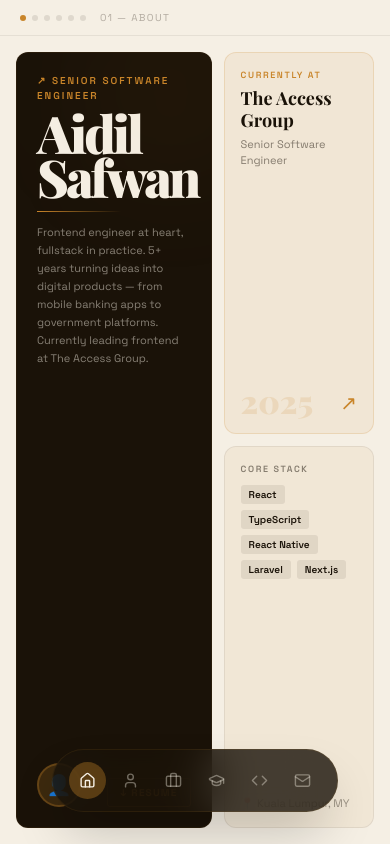
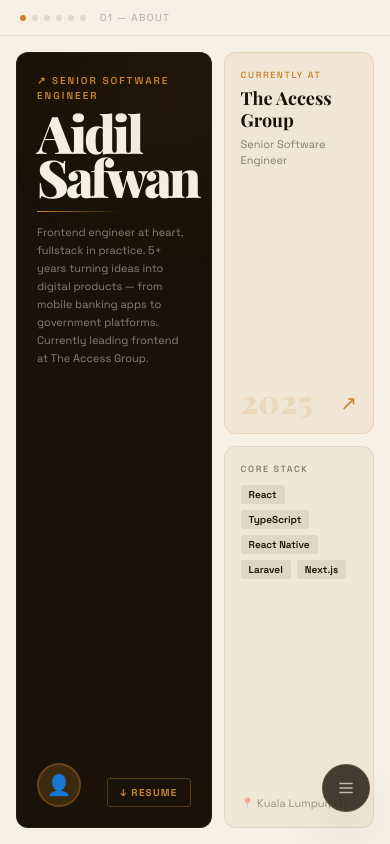
Before and after one commit to aidilsfwn/aidil-safwan-vite, a React (Vite) app: page / in a window 390 px wide. Built offline with nearby package versions, Linux system fonts and the light colour scheme.

Commit message:
feat: replace FloatingDock with draggable AssistiveTouch-style button with edge snapping

```diff
--- a/src/components/FloatingDock.tsx
+++ b/src/components/FloatingDock.tsx
@@ -1,5 +1,6 @@
-import { Home, User, Code, Briefcase, Mail, GraduationCap } from "lucide-react";
-import { motion } from "framer-motion";
+import { useState, useRef, useCallback } from "react";
+import { motion, AnimatePresence, useMotionValue, animate } from "framer-motion";
+import { Home, User, Code, Briefcase, Mail, GraduationCap, Menu, X } from "lucide-react";
 import { useActiveSection, scrollToSection } from "../hooks/useActiveSection";
 
 const navItems = [
@@ -11,49 +12,139 @@ const navItems = [
   { id: "contact",    icon: Mail,          label: "Contact" },
 ];
 
+const BUTTON_SIZE = 48;
+const EDGE_MARGIN = 20;
+
 interface FloatingDockProps {
   className?: string;
 }
 
 export const FloatingDock = ({ className = "" }: FloatingDockProps) => {
+  const [open, setOpen] = useState(false);
   const active = useActiveSection();
 
+  const x = useMotionValue(0);
+  const y = useMotionValue(0);
+
+  const constraintsRef = useRef<HTMLDivElement>(null);
+  const buttonRef = useRef<HTMLDivElement>(null);
+  // Track drag distance to distinguish tap from drag
+  const dragDelta = useRef(0);
+
+  const snapToEdge = useCallback(() => {
+    if (!buttonRef.current) return;
+    const rect = buttonRef.current.getBoundingClientRect();
+    const vw = window.innerWidth;
+
+    const snapRight = rect.left + BUTTON_SIZE / 2 > vw / 2;
+    const targetLeft = snapRight ? vw - EDGE_MARGIN - BUTTON_SIZE : EDGE_MARGIN;
+    const dx = targetLeft - rect.left;
+
+    animate(x, x.get() + dx, { type: "spring", stiffness: 400, damping: 35 });
+  }, [x]);
+
+  const handleDragStart = useCallback(() => {
+    dragDelta.current = 0;
+    setOpen(false);
+  }, []);
+
+  const handleDrag = useCallback((_: unknown, info: { delta: { x: number; y: number } }) => {
+    dragDelta.current += Math.abs(info.delta.x) + Math.abs(info.delta.y);
+  }, []);
+
+  const handleDragEnd = useCallback(() => {
+    snapToEdge();
+  }, [snapToEdge]);
+
+  const handleButtonClick = useCallback(() => {
+    if (dragDelta.current < 4) setOpen((prev) => !prev);
+  }, []);
+
+  const handleNavClick = useCallback((id: string) => {
+    scrollToSection(id);
+    setOpen(false);
+  }, []);
+
   return (
-    <div className={`fixed bottom-8 left-1/2 -translate-x-1/2 z-50 ${className}`}>
+    // Full-screen invisible layer — drag is bounded to this
+    <div ref={constraintsRef} className={`fixed inset-0 pointer-events-none z-50 ${className}`}>
       <motion.div
-        initial={{ y: 100, opacity: 0 }}
-        animate={{ y: 0, opacity: 1 }}
-        transition={{ delay: 0.5, type: "spring", stiffness: 260, damping: 20 }}
-        className="flex items-center gap-1.5 px-4 py-3 rounded-full bg-ink/80 backdrop-blur-xl border border-amber/10 shadow-2xl"
+        ref={buttonRef}
+        drag
+        dragConstraints={constraintsRef}
+        dragElastic={0.08}
+        dragMomentum={false}
+        style={{ x, y, position: "absolute", bottom: 32, right: EDGE_MARGIN }}
+        onDragStart={handleDragStart}
+        onDrag={handleDrag}
+        onDragEnd={handleDragEnd}
+        className="pointer-events-auto"
       >
-        {navItems.map((item) => {
-          const isActive = active === item.id;
-          return (
-            <button
+        {/* Nav stack — renders above the button */}
+        <AnimatePresence>
+          {open && (
+            <div className="absolute bottom-full mb-3 left-1/2 -translate-x-1/2 flex flex-col-reverse gap-2 items-center">
+              {navItems.map((item, i) => (
+                <motion.button
                   key={item.id}
+                  initial={{ opacity: 0, y: 6, scale: 0.88 }}
+                  animate={{ opacity: 1, y: 0, scale: 1 }}
+                  exit={{ opacity: 0, y: 6, scale: 0.88 }}
+                  transition={{ delay: i * 0.03, duration: 0.18, ease: "easeOut" }}
                   aria-label={item.label}
-              aria-current={isActive ? "page" : undefined}
-              onClick={() => scrollToSection(item.id)}
-              className={`relative p-2.5 rounded-full transition-all duration-300 group ${
-                isActive
-                  ? "text-cream bg-amber/20"
-                  : "text-cream/40 hover:text-cream hover:bg-amber/10"
+                  aria-current={active === item.id ? "page" : undefined}
+                  onClick={() => handleNavClick(item.id)}
+                  className={`flex items-center gap-2 pl-2.5 pr-3.5 py-2 rounded-full font-sans text-[11px] font-semibold whitespace-nowrap shadow-lg transition-colors ${
+                    active === item.id
+                      ? "bg-amber text-ink"
+                      : "bg-ink/90 backdrop-blur-xl text-cream/80 border border-amber/[0.12]"
                   }`}
                 >
-              <item.icon size={17} />
-              <span className="absolute -top-9 left-1/2 -translate-x-1/2 px-2 py-1 bg-ink text-cream text-[10px] rounded border border-amber/10 opacity-0 group-hover:opacity-100 transition-opacity whitespace-nowrap pointer-events-none">
+                  <item.icon size={13} />
                   {item.label}
-              </span>
-              {isActive && (
-                <motion.div
-                  layoutId="dock-active-pill"
-                  className="absolute inset-0 bg-amber/20 rounded-full -z-10"
-                  transition={{ type: "spring", stiffness: 300, damping: 30 }}
-                />
+                </motion.button>
+              ))}
+            </div>
           )}
-            </button>
-          );
-        })}
+        </AnimatePresence>
+
+        {/* Main trigger button */}
+        <motion.button
+          onClick={handleButtonClick}
+          whileTap={{ scale: 0.88 }}
+          initial={{ scale: 0, opacity: 0 }}
+          animate={{ scale: 1, opacity: 1 }}
+          transition={{ delay: 0.4, type: "spring", stiffness: 260, damping: 20 }}
+          className={`w-12 h-12 rounded-full flex items-center justify-center shadow-2xl border transition-colors duration-200 ${
+            open
+              ? "bg-amber border-amber/60"
+              : "bg-ink/80 backdrop-blur-xl border-amber/20"
+          }`}
+        >
+          <AnimatePresence mode="wait">
+            {open ? (
+              <motion.span
+                key="close"
+                initial={{ rotate: -90, opacity: 0 }}
+                animate={{ rotate: 0, opacity: 1 }}
+                exit={{ rotate: 90, opacity: 0 }}
+                transition={{ duration: 0.15 }}
+              >
+                <X size={18} className="text-ink" />
+              </motion.span>
+            ) : (
+              <motion.span
+                key="menu"
+                initial={{ rotate: 90, opacity: 0 }}
+                animate={{ rotate: 0, opacity: 1 }}
+                exit={{ rotate: -90, opacity: 0 }}
+                transition={{ duration: 0.15 }}
+              >
+                <Menu size={18} className="text-cream/70" />
+              </motion.span>
+            )}
+          </AnimatePresence>
+        </motion.button>
       </motion.div>
     </div>
   );
--- a/src/styles.css
+++ b/src/styles.css
@@ -15,11 +15,3 @@
 html {
   background-color: #1a1208;
 }
-
-/* On mobile, shorten sections so the FloatingDock doesn't overlap content.
-   96px = dock pill height (~62px) + bottom-8 offset (32px) + 2px buffer. */
-@media (max-width: 767px) {
-  #scroll-container > section {
-    height: calc(100dvh - 96px);
-  }
-}
```
Lines whose indentation alone changed are shown as unchanged.
